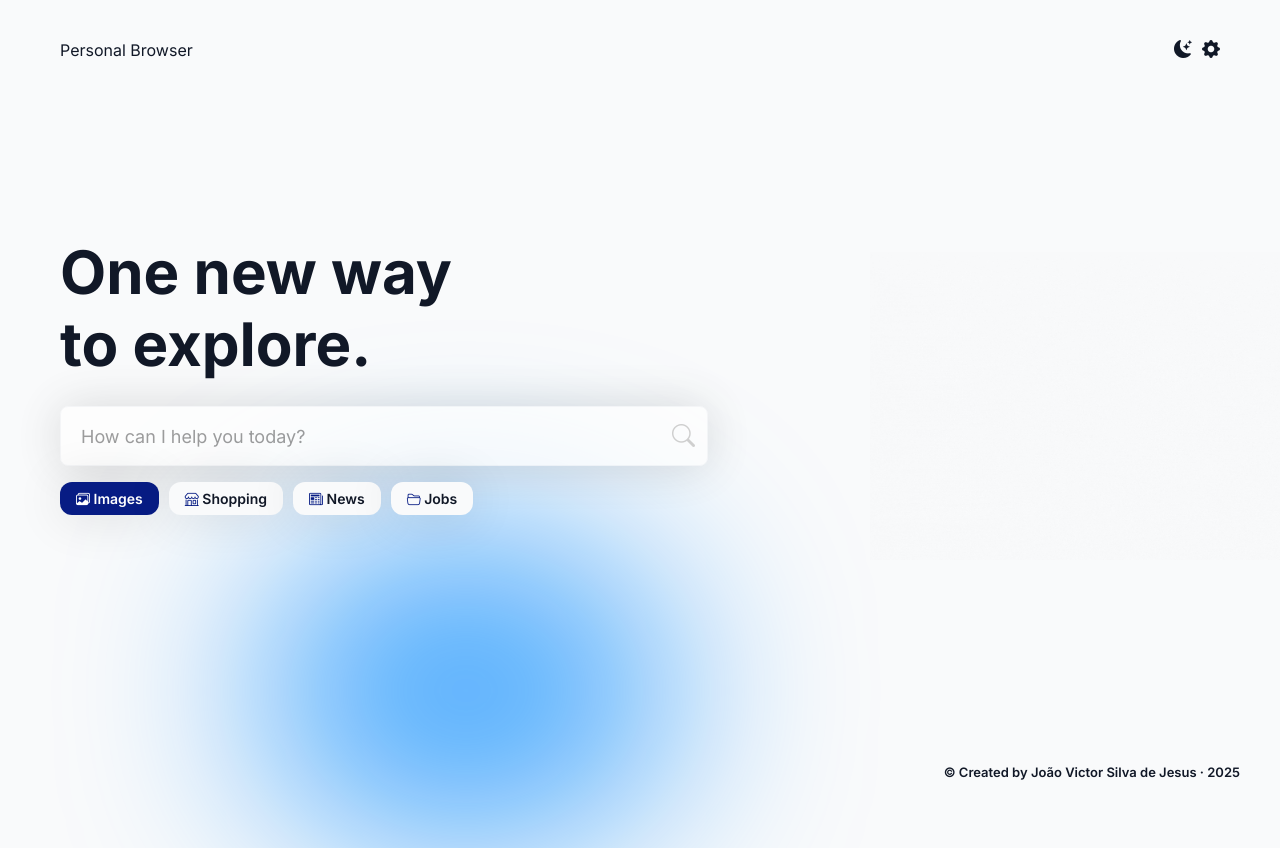
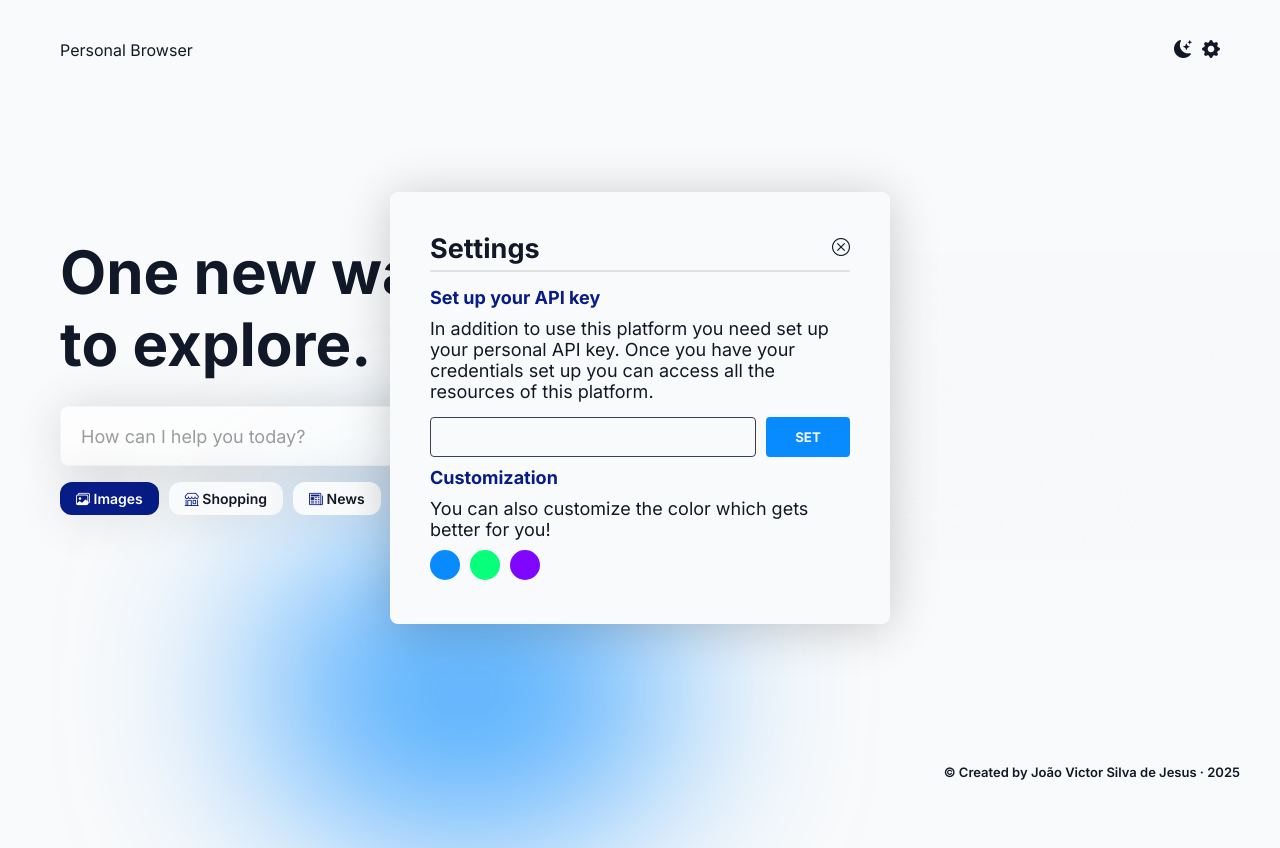
Before and after one commit to joaovsj/Personal-Browser, an Angular app: page / in a window 1280 px wide. Both pictures are taken after a click on the button 1211 px from the left and 48 px from the top of the page. Built offline with nearby package versions, Linux system fonts and the light colour scheme.

Commit message:
:sparkles: feat: modal component done

```diff
--- a/src/app/components/header/header.component.html
+++ b/src/app/components/header/header.component.html
@@ -9,7 +9,7 @@
             <i [ngClass]=" darkMode ? 'bi bi-sun-fill' : 'bi bi-moon-stars-fill' "></i>
 
         </button>
-        <button aria-label="settings" class="box__button">
+        <button aria-label="settings" class="box__button" (click)="showModal()">
             <i class="bi bi-gear-fill"></i>
         </button>
     </div>
--- a/src/app/components/header/header.component.ts
+++ b/src/app/components/header/header.component.ts
@@ -1,5 +1,5 @@
 import { CommonModule } from '@angular/common';
-import { Component } from '@angular/core';
+import { Component, EventEmitter, Output } from '@angular/core';
 
 // Services
 import { ThemeService } from '../../services/theme.service';
@@ -14,6 +14,7 @@ import { ThemeService } from '../../services/theme.service';
 export class HeaderComponent {
 
   public darkMode = false;
+  @Output() toggleModal = new EventEmitter();
 
   constructor(private themeService: ThemeService){
 
@@ -25,4 +26,8 @@ export class HeaderComponent {
     let theme = this.darkMode ? "dark" : "light";
     this.themeService.setTheme(theme);
   }
+
+  public showModal(){
+    this.toggleModal.emit();
+  }
 }
--- a/src/app/components/modal/modal.component.html
+++ b/src/app/components/modal/modal.component.html
@@ -1 +1,25 @@
-<p>modal works!</p>
+<div class="boxform">
+
+    <div class="boxform__close">
+        <h2>Settings</h2>
+        <button aria-label="close modal" (click)="close()">
+            <i class="bi bi-x-circle"></i>
+        </button>
+    </div>
+     <hr>
+    <form action="" class="settings">
+        <span class="settings__title">Set up your API key</span>
+        <p class="settings__description">In addition to use this platform you need set up your personal API key. Once you have your credentials set up you can access all the resources of this platform. </p>
+        <div class="settings__buttons">
+            <input type="password" name="" id="">
+            <button type="submit">Set</button>
+        </div>
+    </form>
+    <div class="customization">
+        <span>Customization</span>
+        <p>You can also customize the color which gets better for you!</p>
+        <button class=""></button>
+        <button></button>
+        <button></button>
+    </div>
+</div>
--- a/src/app/components/modal/modal.component.scss
+++ b/src/app/components/modal/modal.component.scss
@@ -0,0 +1,132 @@
+:host{
+
+    .boxform{
+        position: absolute;
+        top: 50%;
+        left: 50%;
+        transform: translate(-50%, -50%);
+        background-color: var(--bg-color);
+        border-radius: 8px;
+        width: 500px;
+        padding: 40px;
+        z-index: 9999;
+        font-size: calc(10px + 1vmin);
+        box-shadow: 0px 4px 50px rgba(0, 0, 0, 0.2);
+
+        .boxform__close{
+            height: min-content;
+            display: flex;
+            justify-content: space-between;
+            align-items: center;
+            margin-bottom: 5px;
+
+
+            &>button{
+                background-color: transparent;
+                border: none;
+                cursor: pointer;
+
+                i{
+                    font-size: calc(10px + 1vmin);
+                    color: var(--text-color);
+                }
+            }
+        }
+
+        hr{
+            border: 0.5px solid rgba(0, 0, 0, 0.1);
+            margin-bottom: 15px;
+        }
+
+        .settings{
+            width: 100%;
+
+            .settings__title{
+                font-weight: bold;
+                color: var(--secondary-color);
+            }
+
+            .settings__description{
+                margin: 10px 0;
+            }
+
+            .settings__buttons{
+                display: flex;
+                gap: 10px;
+                height: 5vh;
+                margin-top: 15px;
+
+                input{
+                    flex-grow: 1;
+                    height: 100%;
+                    border-radius: 4px;
+                    border: 1px solid var(--dark-grey);
+                    outline: var(--primary-color);
+                    background-color: transparent;
+                    color: var(--text-color);
+                    padding: 15px;
+                }
+
+                button{
+                    width: 20%;
+                    height: 100%;
+                    border-radius: 4px;
+                    border: none;
+                    background-color: var(--primary-color);
+                    color: var(--light-gray);
+                    text-transform: uppercase;
+                    font-weight: bold;
+                    font-family: "Inter", sans-serif;
+                    transition: .5s;
+
+                    &:hover{
+                        cursor: pointer;
+                        // background-color: var(--secondary-color);
+                        transform: translateY(-2px);
+                        box-shadow: rgba(99, 99, 99, 0.2) 0px 2px 8px 0px;
+                    }
+                }
+            }
+        }
+
+        .customization{
+            margin-top: 10px;
+
+            span{
+                font-weight: bold;
+                color: var(--secondary-color);
+            }
+
+            p{
+                margin: 10px 0;
+            }
+
+            button{
+                width: 30px;
+                height: 30px;
+                border-radius: 50%;
+                border: none;
+                margin-right: 10px;
+                transition: .5s;
+
+                &:hover{
+                    cursor: pointer;
+                    transform: translateY(-2px);
+                    box-shadow: rgba(99, 99, 99, 0.2) 0px 2px 8px 0px;
+                }
+
+                &:nth-child(3){
+                    background-color: #078BFF;
+                }
+
+                &:nth-child(4){
+                    background-color: #07FF7B;
+                }
+
+                &:nth-child(5){
+                    background-color: #7F07FF;
+                }
+            }
+        }
+    }
+}
--- a/src/app/components/modal/modal.component.ts
+++ b/src/app/components/modal/modal.component.ts
@@ -1,4 +1,4 @@
-import { Component } from '@angular/core';
+import { Component, EventEmitter, Output } from '@angular/core';
 
 @Component({
   selector: 'app-modal',
@@ -9,4 +9,10 @@ import { Component } from '@angular/core';
 })
 export class ModalComponent {
 
+  @Output() closeModal = new EventEmitter();
+
+
+  public close(){
+    this.closeModal.emit();
+  }
 }
--- a/src/app/page/home/home.component.html
+++ b/src/app/page/home/home.component.html
@@ -1,6 +1,9 @@
-<app-header />
+<app-header (toggleModal)="toggleModal()" />
+<main>
 
-<main>
+    @if(showModal){
+      <app-modal (closeModal)="toggleModal()"/>
+    }
       <div class="container one">
         <h1 class="one__title">One new way <br> to explore.</h1>
         <app-search />
--- a/src/app/page/home/home.component.ts
+++ b/src/app/page/home/home.component.ts
@@ -6,16 +6,19 @@ import { HeaderComponent } from '../../components/header/header.component';
 import { FooterComponent } from '../../components/footer/footer.component';
 import { SearchComponent } from '../../components/search/search.component';
 import { ThemeService } from '../../services/theme.service';
+import { ModalComponent } from '../../components/modal/modal.component';
 
 @Component({
   selector: 'app-home',
   standalone: true,
-  imports: [CommonModule, HeaderComponent, FooterComponent, SearchComponent],
+  imports: [CommonModule, HeaderComponent, FooterComponent, SearchComponent, ModalComponent],
   templateUrl: './home.component.html',
   styleUrl: './home.component.scss'
 })
 export class HomeComponent {
 
+
+  public showModal: boolean = false;
   public gif: string = "assets/gifs/white_rocket.gif";
 
   constructor (private themeService: ThemeService){
@@ -29,5 +32,7 @@ export class HomeComponent {
     });
   }
 
-
+  public toggleModal(){
+    this.showModal = !this.showModal;
+  }
 }
```
Also changed, not shown: src/app/services/settings.service.ts (+22 -1 lines).
